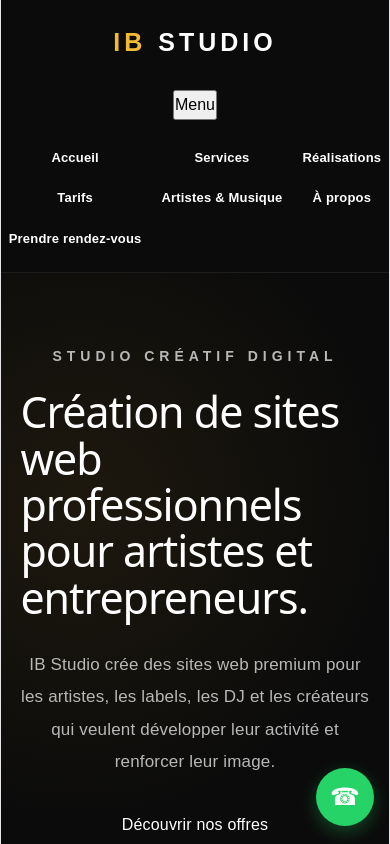
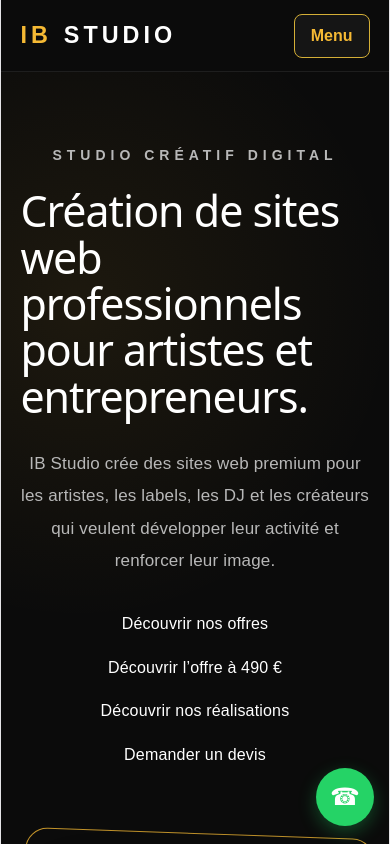
Before and after one commit to dialloib124-cell/ib-studio, a React (Vite) app: page / in a window 390 px wide. Shown: the top 844 px of the page. Built offline with nearby package versions, Linux system fonts and the light colour scheme.

Commit message:
Adapter menu mobile et navigation clavier sans supprimer les styles existants

```diff
--- a/src/App.css
+++ b/src/App.css
@@ -1046,3 +1046,19 @@ form select option {
   .music-artist-main p, .music-artist-main span, .music-artist-extra { font-size: 12px; line-height: 1.5; }
   .music-artist-extra { padding: 14px 12px; min-height: 64px; }
 }
+
+
+/* Navigation mobile IB Studio : surcharges ciblées */
+.mobile-menu-toggle { display: none; }
+@media (max-width: 700px) {
+  .header { position: sticky; top: 0; min-height: 72px; padding: 12px 5%; flex-direction: row; align-items: center; flex-wrap: wrap; gap: 10px; }
+  .header .logo { font-size: clamp(23px, 6vw, 32px); }
+  .mobile-menu-toggle { display: inline-flex; align-items: center; justify-content: center; min-height: 44px; min-width: 76px; padding: 8px 14px; border: 1px solid #d4af37; border-radius: 8px; color: #f5b934; background: #151515; font: inherit; font-weight: 700; cursor: pointer; }
+  .header nav, .header nav:not(.nav-open) { display: none; }
+  .header nav.nav-open { display: flex; flex-direction: column; align-items: stretch; gap: 0; flex-basis: 100%; width: 100%; padding: 8px 0 14px; }
+  .header nav a { display: block; padding: 12px 10px; min-height: 44px; font-size: 15px; }
+  .header nav .btn { text-align: center; }
+  section { scroll-margin-top: 86px; }
+}
+.mobile-menu-toggle:focus-visible, .header nav a:focus-visible { outline: 3px solid #ffd56a; outline-offset: 3px; }
+@media (prefers-reduced-motion: reduce) { html { scroll-behavior: auto; } }
```
